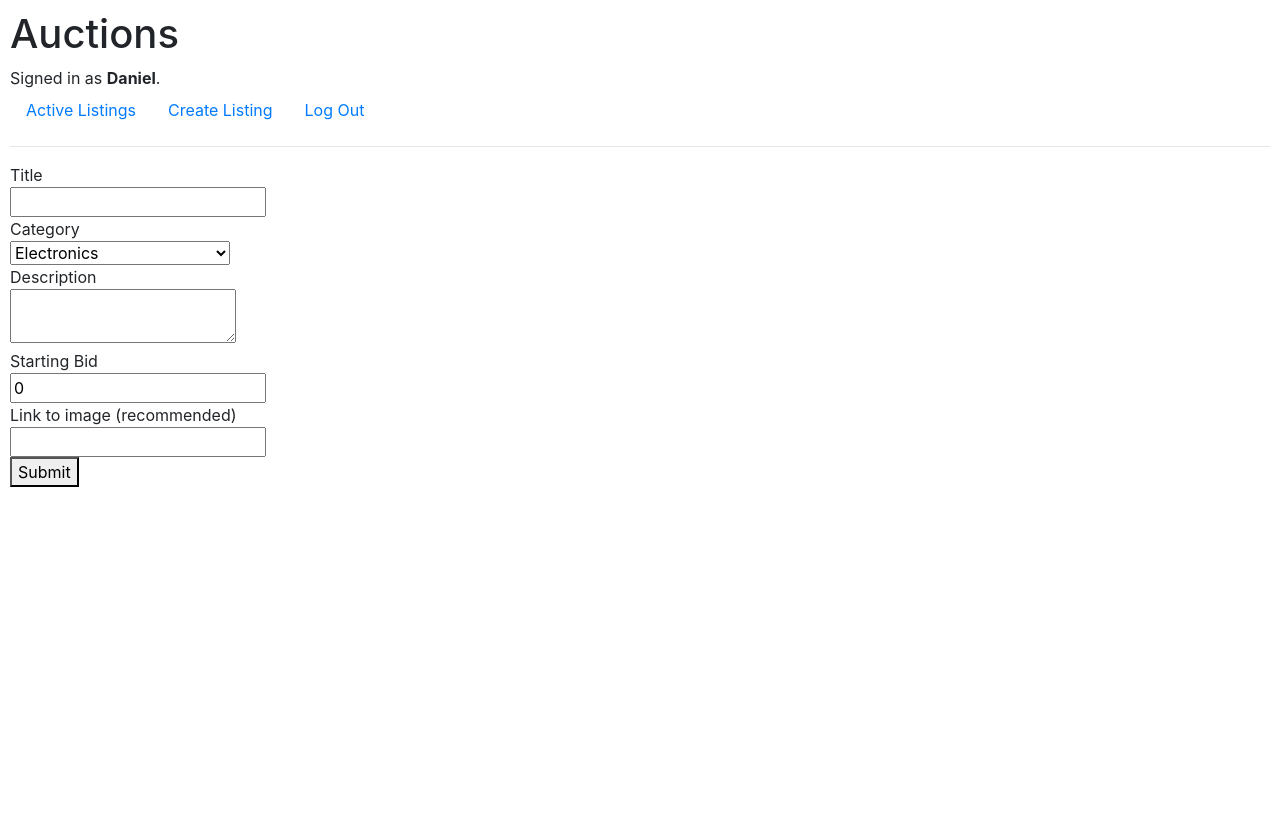
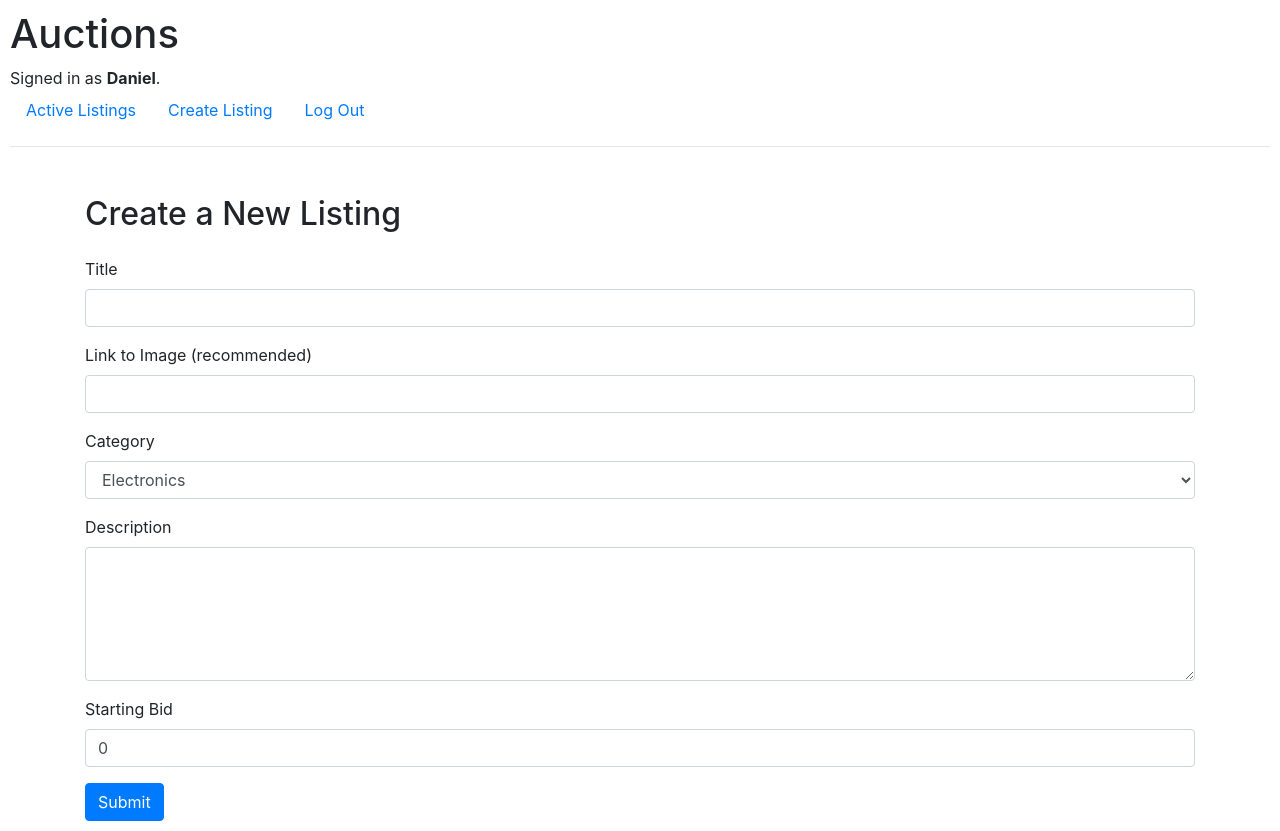
Before and after one commit to skalskidaniel/commerce, a Django app: page /createlisting in a window 1280 px wide. Before the commit the page ends 487 px from the top, so only its background shows below. Run offline with Django 3.2, Linux system fonts and the light colour scheme; a user stored in the database is signed in; some libraries are stand-ins or nearby versions.

Commit message:
ADD: view listing, create listing

```diff
--- a/auctions/models.py
+++ b/auctions/models.py
@@ -7,19 +7,19 @@ class User(AbstractUser):
     pass
 
 class Listing(models.Model):
-    CATEGORIES = [
-        ('electronics', 'Electronics'),
-        ('fashion', 'Fashion'),
-        ('house_garden', 'House & Garden'),
-        ('babies', 'Babies'),
-        ('beauty', 'Beauty'),
-        ('health', 'Health'),
-        ('culture_entertainment', 'Culture and Entertainment'),
-        ('sports_hobby', 'Sports and Hobby'),
-        ('cars', 'Cars'),
-        ('real_estates', 'Real Estates'),
-        ('services', 'Services'),
-    ]
+    CATEGORIES = {
+    'electronics': 'Electronics',
+    'fashion': 'Fashion',
+    'house_garden': 'House & Garden',
+    'babies': 'Babies',
+    'beauty': 'Beauty',
+    'health': 'Health',
+    'culture_entertainment': 'Culture and Entertainment',
+    'sports_hobby': 'Sports and Hobby',
+    'cars': 'Cars',
+    'real_estates': 'Real Estates',
+    'services': 'Services',
+    }
 
     id = models.AutoField(primary_key=True)
     author = models.ForeignKey(User, on_delete=models.CASCADE)
@@ -31,7 +31,7 @@ class Listing(models.Model):
     category = models.CharField(max_length=32, choices=CATEGORIES, default='electronics')
 
     def __str__(self):
-        return f"ADDED AT: {self.addition_time} BY: {self.author.username}\nTITLE:\n{self.title}\nCATEGORY:{self.category}\nDESCRIPTION:\n{self.description}\nSTARTING BID: {self.starting_bid}\nIMAGE: {self.image}\n"
+        return f"ID: {self.id} ADDED AT: {self.addition_time} BY: {self.author.username}\nTITLE:\n{self.title}\nCATEGORY: {self.category}\nDESCRIPTION:\n{self.description}\nSTARTING BID: {self.starting_bid}\nIMAGE: {self.image}\n"
 
 class Bid(models.Model):
     pass
--- a/auctions/templates/auctions/create_listing.html
+++ b/auctions/templates/auctions/create_listing.html
@@ -1,19 +1,50 @@
 {% extends "auctions/layout.html" %}
 
 {% block body %}
-<form action="/createlisting" method="POST">
+<div class="container mt-5">
+    <h2>Create a New Listing</h2>
+    <form action="/createlisting" method="POST" class="mt-4">
         {% csrf_token %}
-    Title<br><input class="input-text" type="text" id="title" name="title" maxlength="64"><br>
-    Category<br><select id="category" name="category">
-                    {% for key, value in Listing.CATEGORIES %}
+
+        <!-- Title Input -->
+        <div class="form-group">
+            <label for="title">Title</label>
+            <input type="text" class="form-control" id="title" name="title" maxlength="64" required>
+        </div>
+
+        <!-- Image URL Input -->
+        <div class="form-group">
+            <label for="image">Link to Image (recommended)</label>
+            <input type="url" class="form-control" id="image" name="image">
+        </div>
+
+        <!-- Category Dropdown -->
+        <div class="form-group">
+            <label for="category">Category</label>
+            <select id="category" name="category" class="form-control" required>
+                {% for key, value in Listing.CATEGORIES.items %}
                 <option value="{{ key }}">{{ value }}</option>
                 {% empty %}
                 <option>No categories available</option>
                 {% endfor %}
-                </select><br>
-    Description<br><textarea class="input-textarea" id="description" name="description" maxlength="8000"></textarea><br>
-    Starting Bid<br><input class="input-text" type="number" min="0" value="0" id="starting_bid" name="starting_bid"><br>
-    Link to image (recommended)<br><input class="input-text" type="url" id="image" name="image"><br>
-    <button type="submit">Submit</button>
+            </select>
+        </div>
+
+        <!-- Description Textarea -->
+        <div class="form-group">
+            <label for="description">Description</label>
+            <textarea id="description" name="description" class="form-control" rows="5" maxlength="8000"
+                required></textarea>
+        </div>
+
+        <!-- Starting Bid Input -->
+        <div class="form-group">
+            <label for="starting_bid">Starting Bid</label>
+            <input type="number" class="form-control" id="starting_bid" name="starting_bid" min="0" value="0" required>
+        </div>
+
+        <!-- Submit Button -->
+        <button type="submit" class="btn btn-primary">Submit</button>
     </form>
+</div>
 {% endblock %}
--- a/auctions/urls.py
+++ b/auctions/urls.py
@@ -7,5 +7,6 @@ urlpatterns = [
     path("login", views.login_view, name="login"),
     path("logout", views.logout_view, name="logout"),
     path("register", views.register, name="register"),
-    path("createlisting", views.create_listing, name='create_listing')
+    path("createlisting", views.create_listing, name='create_listing'),
+    path("view/<str:ID>", views.view_listing, name="view_listing")
 ]
--- a/auctions/views.py
+++ b/auctions/views.py
@@ -74,6 +74,7 @@ def create_listing(request):
         category = request.POST['category']
 
         listing = Listing(author=author,
+                          title=title,
                           description=description,
                           starting_bid=starting_bid,
                           image=image,
@@ -87,3 +88,16 @@ def create_listing(request):
         'Listing': Listing,
         }
         return render(request, 'auctions/create_listing.html', context)
+
+def view_listing(request, ID):
+    listing = Listing.objects.get(id=ID)
+
+    return render(request, 'auctions/view_listing.html', {
+        'title' : listing.title,
+        'category' : Listing.CATEGORIES[listing.category],
+        'author' : listing.author,
+        'time' : listing.addition_time,
+        'image' : listing.image,
+        'bid' : listing.starting_bid,
+        'description' : listing.description
+    })
```
Also changed, not shown: auctions/templates/auctions/view_listing.html (added, +29 -0 lines), db.sqlite3. Lines whose indentation alone changed are shown as unchanged.
